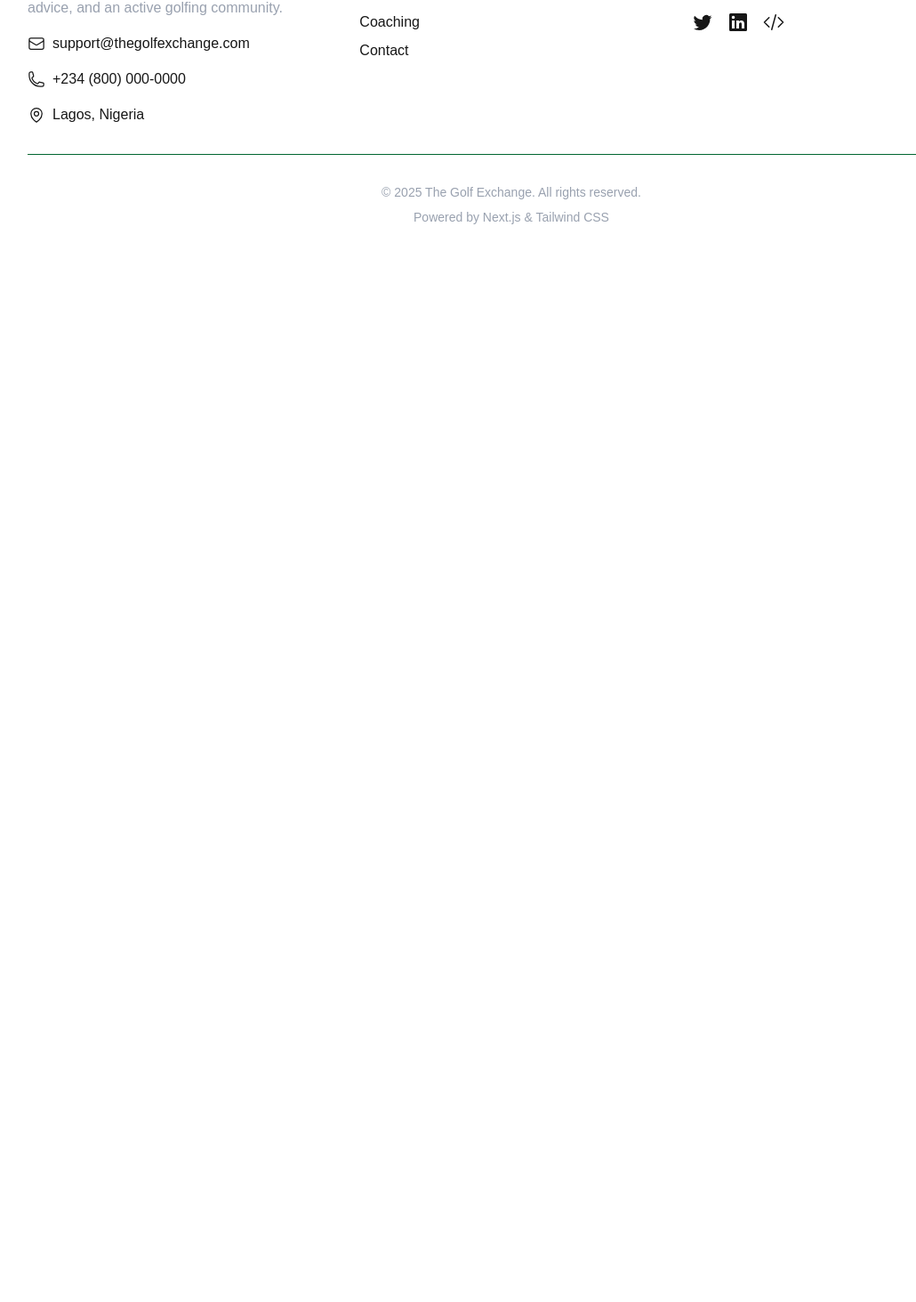
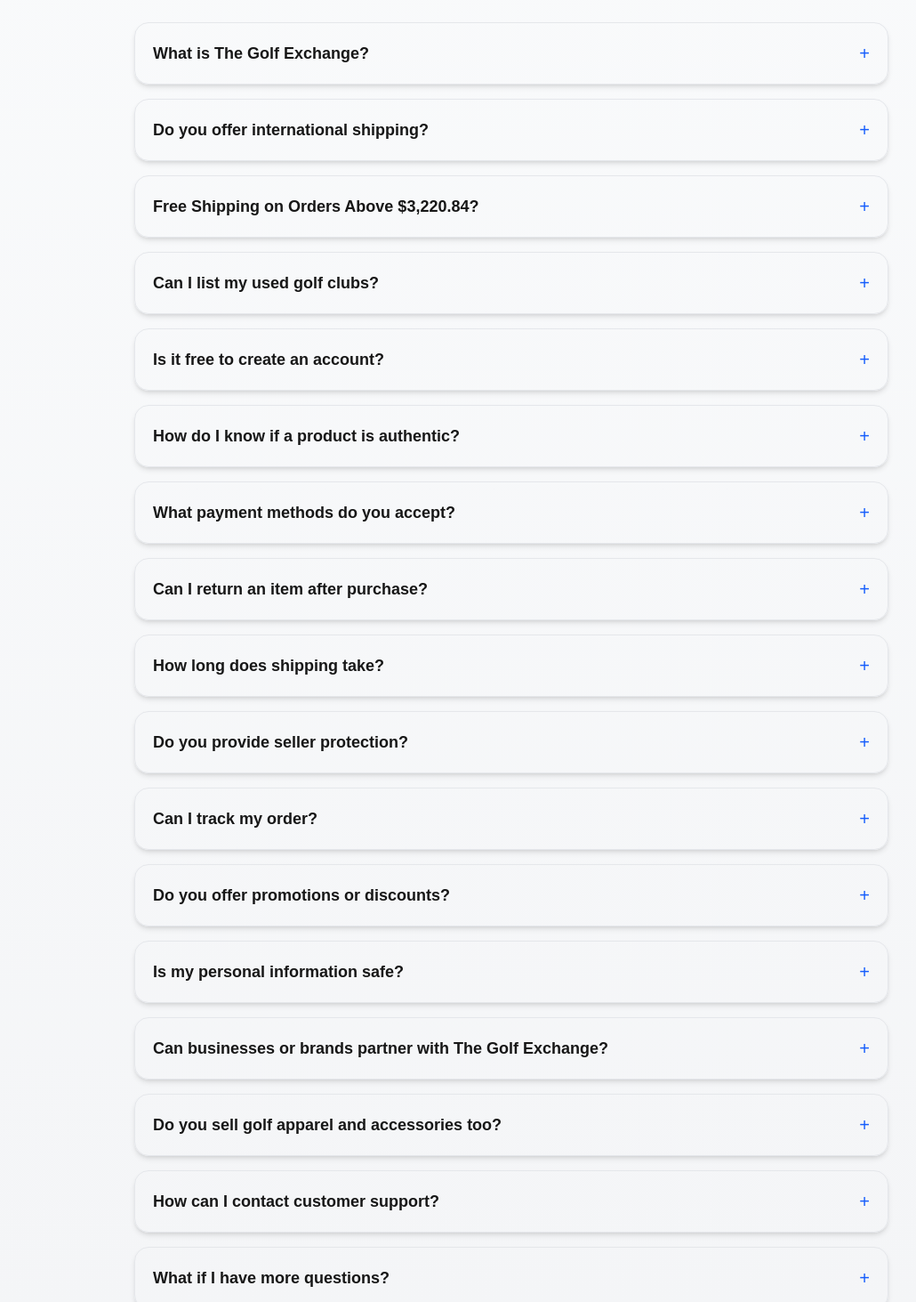
Before and after one commit to BLACKHOST01/thegolfexchange, a Next.js app: page / in a window 1280 px wide. Shown: the part 1007-2470 px from the top of the page at 89% size, without its empty margins (65-1095 px from the left). Before the commit the page ends 1309 px from the top, so only its background shows below. Built offline with nearby package versions, Linux system fonts and the light colour scheme.

Commit message:
added more q and a to the faqdata.tsx and updated it on home page page.tsx on the root

```diff
--- /dev/null
+++ b/app/components/FAQDATA.tsx
@@ -0,0 +1,92 @@
+"use client";
+
+import React from "react";
+import FAQSection, { FAQ } from "../components/ui/FAQ";
+
+const faqs: FAQ[] = [
+  {
+    q: "What is The Golf Exchange?",
+    a: "The Golf Exchange is an online platform for golfers to buy, sell, and trade golf equipment easily.",
+  },
+  {
+    q: "Do you offer international shipping?",
+    a: "Yes, we ship worldwide to make premium golf gear accessible to everyone.",
+  },
+  {
+    q: "Free Shipping on Orders Above $3,220.84?",
+    a: "Yes, we offer free shipping on orders above $3,220.84 to provide added value to our customers.",
+  },
+  {
+    q: "Can I list my used golf clubs?",
+    a: "Absolutely! You can list used golf gear, clubs, or accessories for sale in just a few clicks.",
+  },
+  {
+    q: "Is it free to create an account?",
+    a: "Yes, creating an account on The Golf Exchange is completely free. You can start browsing or listing right away.",
+  },
+  {
+    q: "How do I know if a product is authentic?",
+    a: "All sellers go through a verification process, and we encourage buyers to review seller ratings and product photos carefully before purchase.",
+  },
+  {
+    q: "What payment methods do you accept?",
+    a: "We support all major credit cards, debit cards, PayPal, and select regional payment options for a smooth checkout experience.",
+  },
+  {
+    q: "Can I return an item after purchase?",
+    a: "Yes, items can be returned within 7 days of delivery if they don’t match the description or arrive damaged, provided they meet our return policy conditions.",
+  },
+  {
+    q: "How long does shipping take?",
+    a: "Shipping time varies based on the seller’s location, but most orders arrive within 5–10 business days domestically and 10–20 days internationally.",
+  },
+  {
+    q: "Do you provide seller protection?",
+    a: "Yes, sellers are protected through our secure payment system and dispute resolution process to ensure fair and safe transactions.",
+  },
+  {
+    q: "Can I track my order?",
+    a: "Definitely! Once your order ships, you’ll receive a tracking number that lets you monitor delivery progress in real time.",
+  },
+  {
+    q: "Do you offer promotions or discounts?",
+    a: "Yes, we regularly feature seasonal sales, referral rewards, and member-only discounts. Subscribe to our newsletter to stay updated.",
+  },
+  {
+    q: "Is my personal information safe?",
+    a: "We take data privacy seriously. All transactions are encrypted, and your personal information is never shared with third parties.",
+  },
+  {
+    q: "Can businesses or brands partner with The Golf Exchange?",
+    a: "Yes, we welcome partnerships with golf retailers, brands, and instructors. Contact our partnership team for more details.",
+  },
+  {
+    q: "Do you sell golf apparel and accessories too?",
+    a: "Yes! You’ll find a wide range of golf clothing, shoes, gloves, and training accessories from top brands and trusted sellers.",
+  },
+  {
+    q: "How can I contact customer support?",
+    a: "You can reach our support team anytime via email or live chat for assistance with orders, listings, or technical issues.",
+  },
+  {
+    q: "What if I have more questions?",
+    a: "If you have additional questions, feel free to reach out to our support team or check our Help Center for more information.",
+  },
+  {
+    q: "Can I save my favorite items?",
+    a: "Yes, you can create a wishlist by saving items to your favorites for easy access later.",
+  },
+  {
+    q: "Are there any fees for selling items?",
+    a: "We charge a small commission fee on successful sales to help maintain and improve our platform.",
+  },
+
+  {
+    q: "How do I leave a review for a seller?",
+    a: "After completing a purchase, you can leave feedback and rate the seller based on your experience.",
+  },
+];
+
+export default function FAQWrapper() {
+  return <FAQSection faqs={faqs} />;
+}
--- a/app/page.tsx
+++ b/app/page.tsx
@@ -1,5 +1,4 @@
-import Navbar from "./components/NavBar";
-import Footer from "./components/Footer";
+import FAQWrapper from "./components/FAQDATA";
 import Hero from "./components/ui/Hero";
 export default function Home() {
   return (
@@ -9,7 +8,7 @@
       {/* Main Content */}
       <main className="">
        <Hero/>
-
+       <FAQWrapper/>
       </main>
 
 
```
